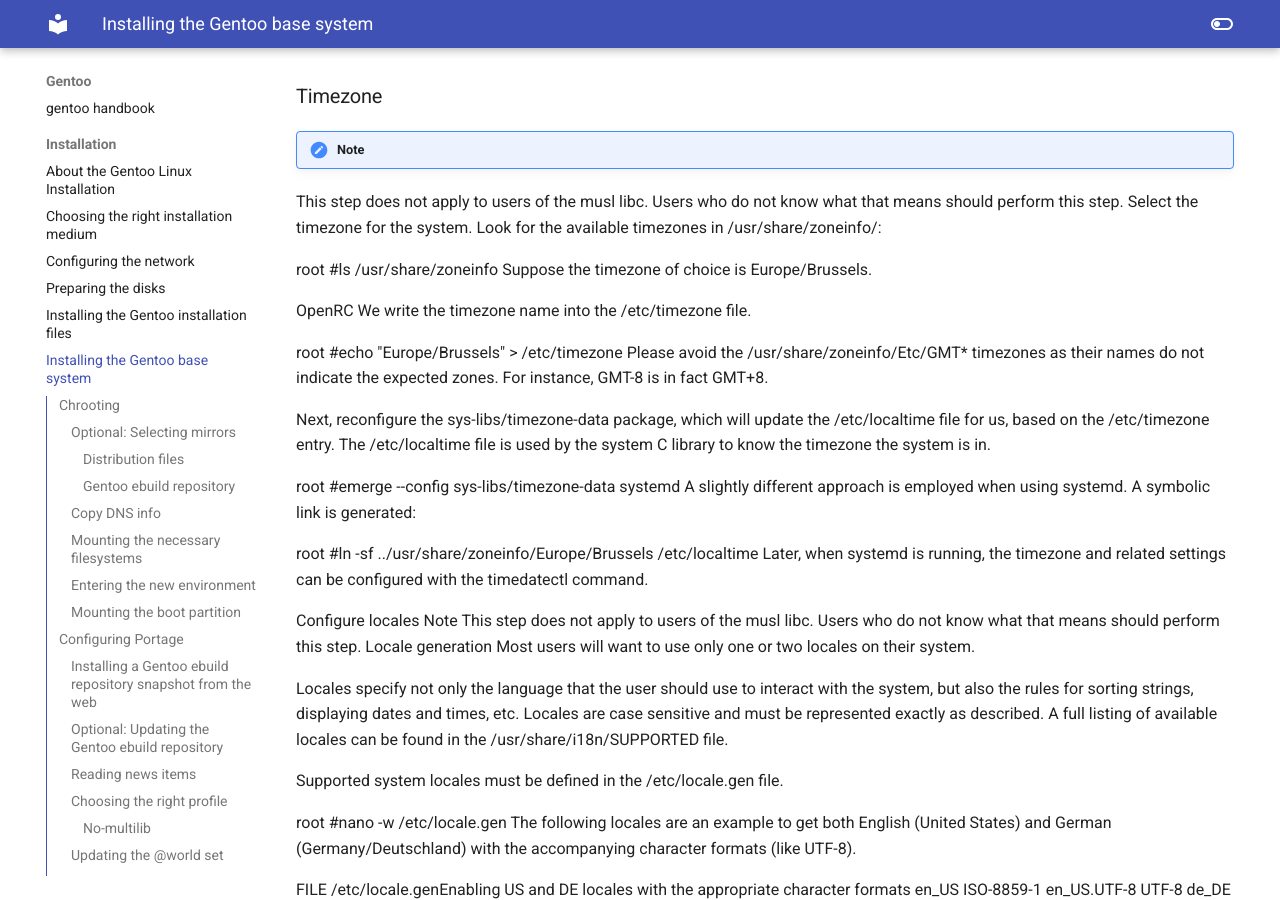
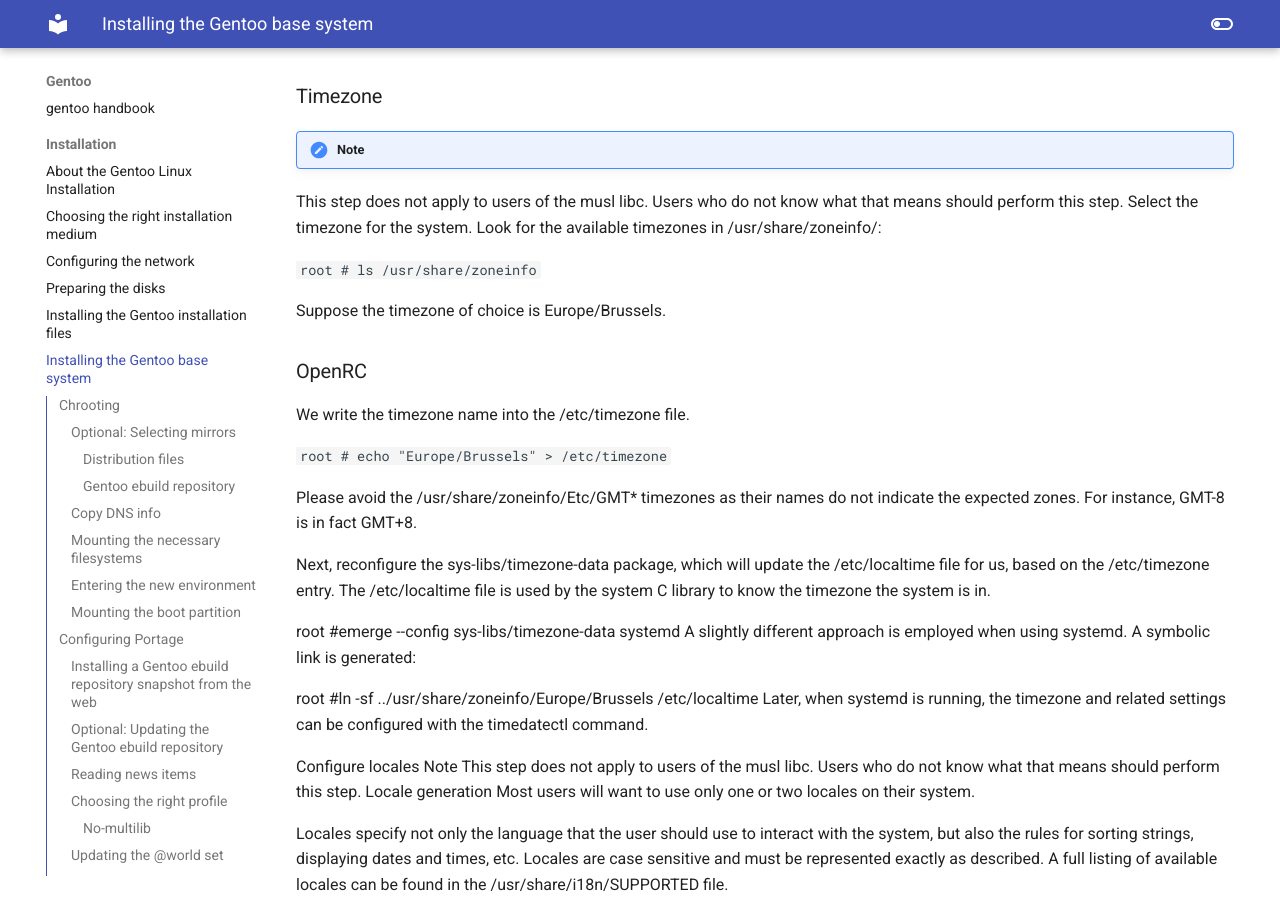
Before and after one commit to floviken/mkdocs, an MkDocs documentation site: the page built from docs/gentoo/installation/06-Installing the Gentoo base system.md, in a window 1280 px wide and 900 px high, scrolled down 10931 px. Built offline with MkDocs 1.6.1 and Material for MkDocs 9.7.7, drawn with Linux system fonts in a browser that asks for light colours.

```diff
--- a/docs/gentoo/installation/06-Installing the Gentoo base system.md
+++ b/docs/gentoo/installation/06-Installing the Gentoo base system.md
@@ -388,13 +388,16 @@ The remainder of the Gentoo handbook will provide systemd steps alongside [OpenR
 This step does not apply to users of the musl libc. Users who do not know what that means should perform this step.
 Select the timezone for the system. Look for the available timezones in /usr/share/zoneinfo/:
 
-root #ls /usr/share/zoneinfo
+`root # ls /usr/share/zoneinfo`
+
 Suppose the timezone of choice is Europe/Brussels.
 
-OpenRC
+### OpenRC
+
 We write the timezone name into the /etc/timezone file.
 
-root #echo "Europe/Brussels" > /etc/timezone
+`root # echo "Europe/Brussels" > /etc/timezone`
+
 Please avoid the /usr/share/zoneinfo/Etc/GMT* timezones as their names do not indicate the expected zones. For instance, GMT-8 is in fact GMT+8.
 
 Next, reconfigure the sys-libs/timezone-data package, which will update the /etc/localtime file for us, based on the /etc/timezone entry. The /etc/localtime file is used by the system C library to know the timezone the system is in.
```
